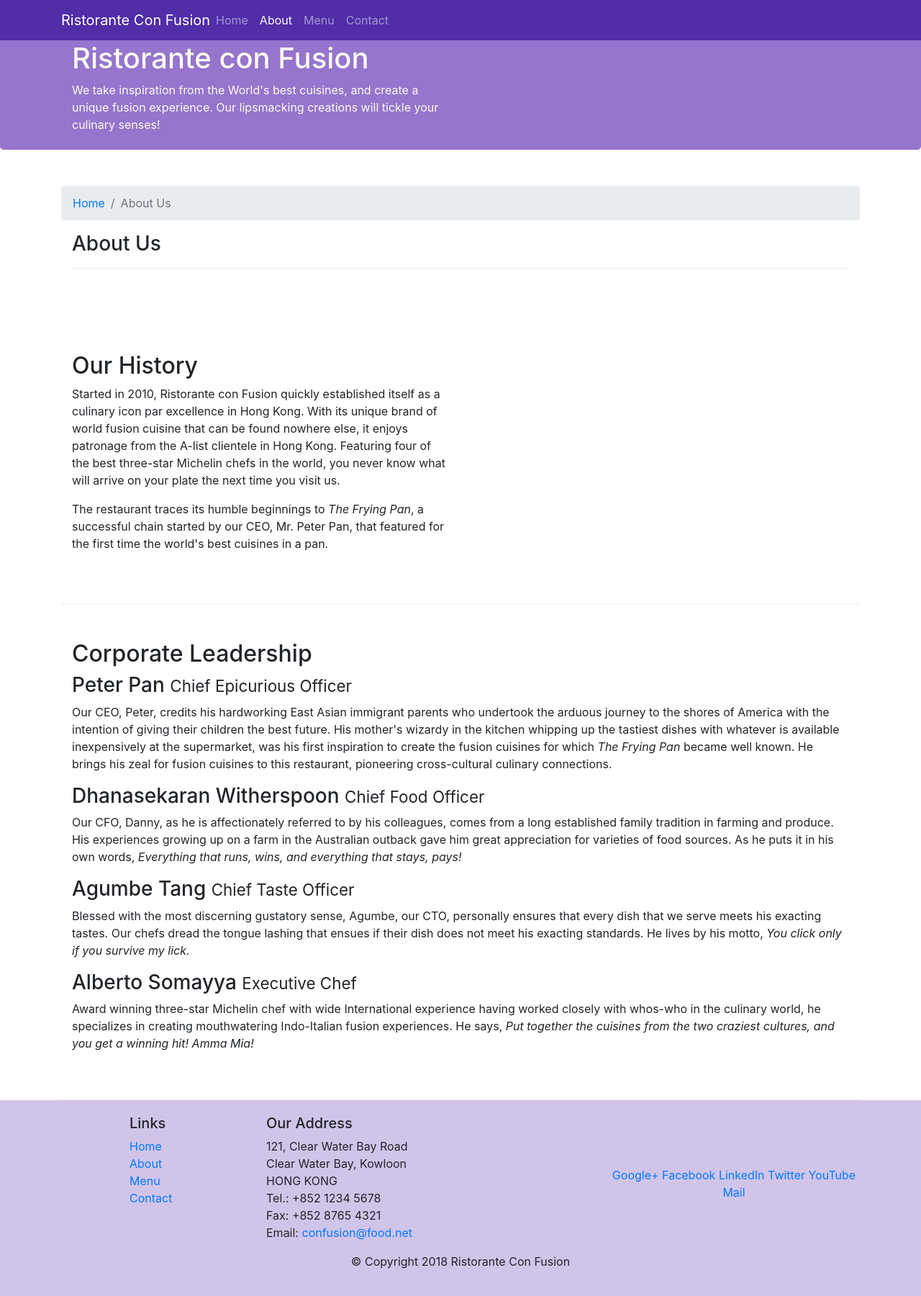
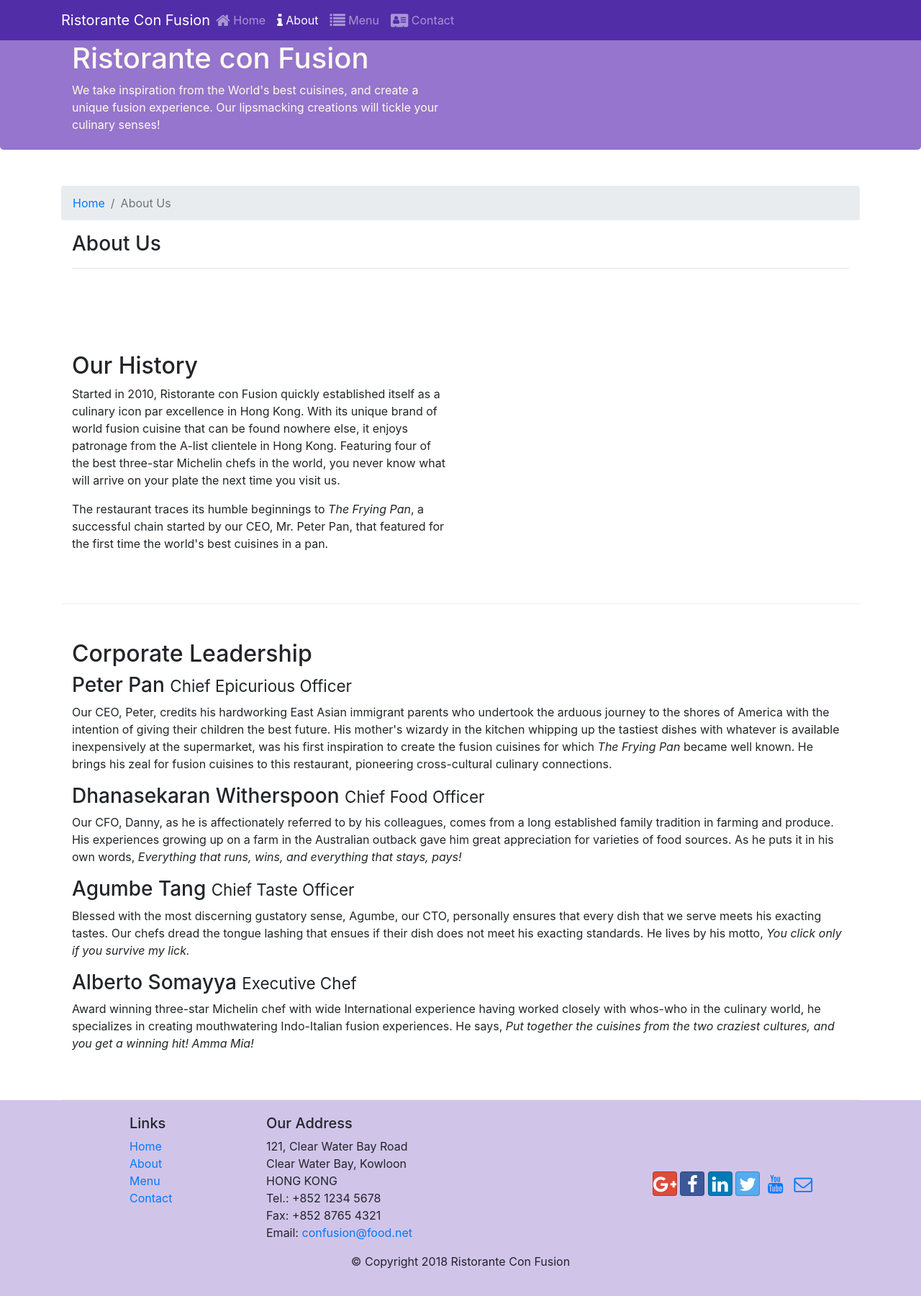
Before and after one commit to ruandonino/test-bootstrap, a website: page aboutus.html in a window 1280 px wide. Shown: the whole page at 72% size. Drawn offline with nearby package versions, Linux system fonts and the light colour scheme.

Commit message:
Icon fonts

```diff
--- a/aboutus.html
+++ b/aboutus.html
@@ -7,6 +7,8 @@
 
     <!-- Bootstrap CSS -->
     <link rel="stylesheet" href="node_modules/bootstrap/dist/css/bootstrap.min.css">
+    <link rel="stylesheet" href="node_modules/font-awesome/css/font-awesome.min.css">
+    <link rel="stylesheet" href="node_modules/bootstrap-social/css/bootstrap-social.min.css">
     <link rel="stylesheet" href="css/styles.css">
 <head>
 
@@ -23,10 +25,10 @@
             <a class="navbar-brand mr-auto" href="./index.html">Ristorante Con Fusion</a>
             <div class="collapse navbar-collapse" id="Navbar">
                 <ul class="navbar-nav mr-auto">
-                    <li class="nav-item"><a class="nav-link" href="./index.html">Home</a></li>
-                    <li class="nav-item active"><a class="nav-link" href="#">About</a></li>
-                    <li class="nav-item"><a class="nav-link" href="#">Menu</a></li>
-                    <li class="nav-item"><a class="nav-link" href="#">Contact</a></li>
+                    <li class="nav-item"><a class="nav-link" href="./index.html"><span class="fa fa-home fa-lg"></span> Home</a></li>
+                    <li class="nav-item active"><a class="nav-link" href="#"><span class="fa fa-info fa-lg"></span> About</a></li>
+                    <li class="nav-item"><a class="nav-link" href="#"><span class="fa fa-list fa-lg"></span> Menu</a></li>
+                    <li class="nav-item"><a class="nav-link" href="#"><span class="fa fa-address-card fa-lg"></span> Contact</a></li>
                 </ul>
             </div>
 
@@ -118,12 +120,12 @@
                 </div>
                 <div class="col-12 col-sm-4 align-self-center">
                     <div class="text-center">
-                        <a href="http://google.com/+">Google+</a>
-                        <a href="http://www.facebook.com/profile.php?id=">Facebook</a>
-                        <a href="http://www.linkedin.com/in/">LinkedIn</a>
-                        <a href="http://twitter.com/">Twitter</a>
-                        <a href="http://youtube.com/">YouTube</a>
-                        <a href="mailto:">Mail</a>
+                        <a class="btn btn-social-icon btn-google" href ="http://google.com/+"><i class="fa fa-google-plus fa-lg"></i></a>
+                        <a class="btn btn-social-icon btn-facebook" href="http://www.facebook.com/profile.php?id="><i class="fa fa-facebook fa-lg"></i></a>
+                        <a class="btn btn-social-icon btn-linkedin" href="http://www.linkedin.com/in/"><i class="fa fa-linkedin fa-lg"></i></a>
+                        <a class="btn btn-social-icon btn-twitter" href="http://twitter.com/"><i class="fa fa-twitter fa-lg"></i></a>
+                        <a class="btn btn-social-icon btn-youtube" href="http://youtube.com/"><i class="fa fa-youtube fa-lg"></i></a>
+                        <a class="btn btn-social-icon" href="mailto:"><i class="fa fa-envelope-o fa-lg"></i></a>
                     </div>
                 </div>
            </div>
--- a/package.json
+++ b/package.json
@@ -15,6 +15,8 @@
   },
   "dependencies": {
     "bootstrap": "^4.0.0",
+    "bootstrap-social": "^5.1.1",
+    "font-awesome": "^4.7.0",
     "jquery": "^3.3.1",
     "popper.js": "^1.12.9"
   }
```
Also changed, not shown: index.html (+15 -13 lines), 1 other file.
